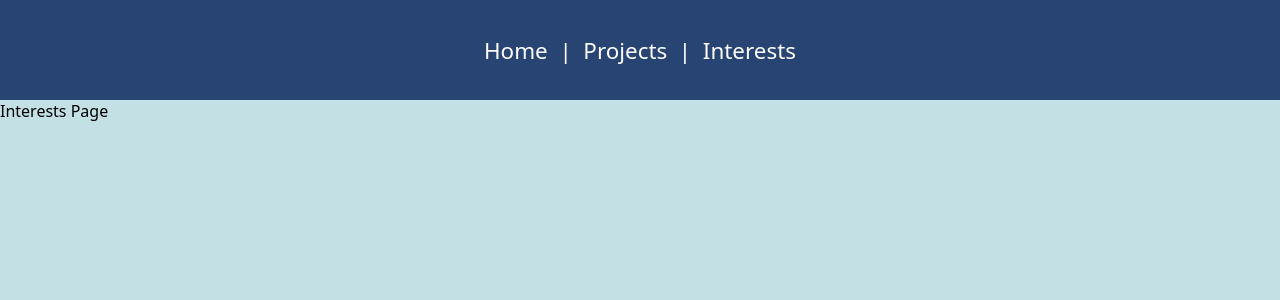
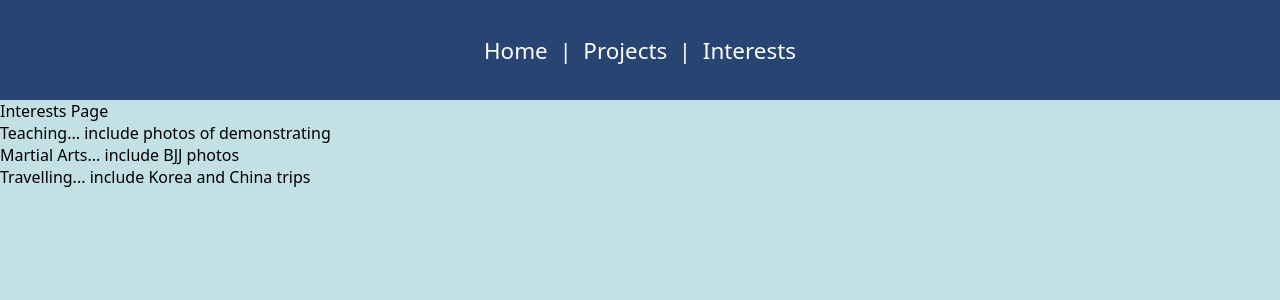
Before and after one commit to nathansivalingam/personal-website, a React (Vite) app: page /interests in a window 1280 px wide. Shown: the top 300 px of the page. Built offline with nearby package versions, Linux system fonts and the light colour scheme.

Commit message:
gonna have some lunch - next steps should be setting up JSXGames (incl. creating pages for each game and creating one game... probably tictactoe)

```diff
--- a/src/pages/Interests.jsx
+++ b/src/pages/Interests.jsx
@@ -1,6 +1,11 @@
 
 const Interests = function() {
-  return <>Interests Page</>
+  return <>
+    <div>Interests Page</div>
+    <div>Teaching... include photos of demonstrating</div>
+    <div>Martial Arts... include BJJ photos</div>
+    <div>Travelling... include Korea and China trips</div>
+  </>
 }
 
 export default Interests
```
